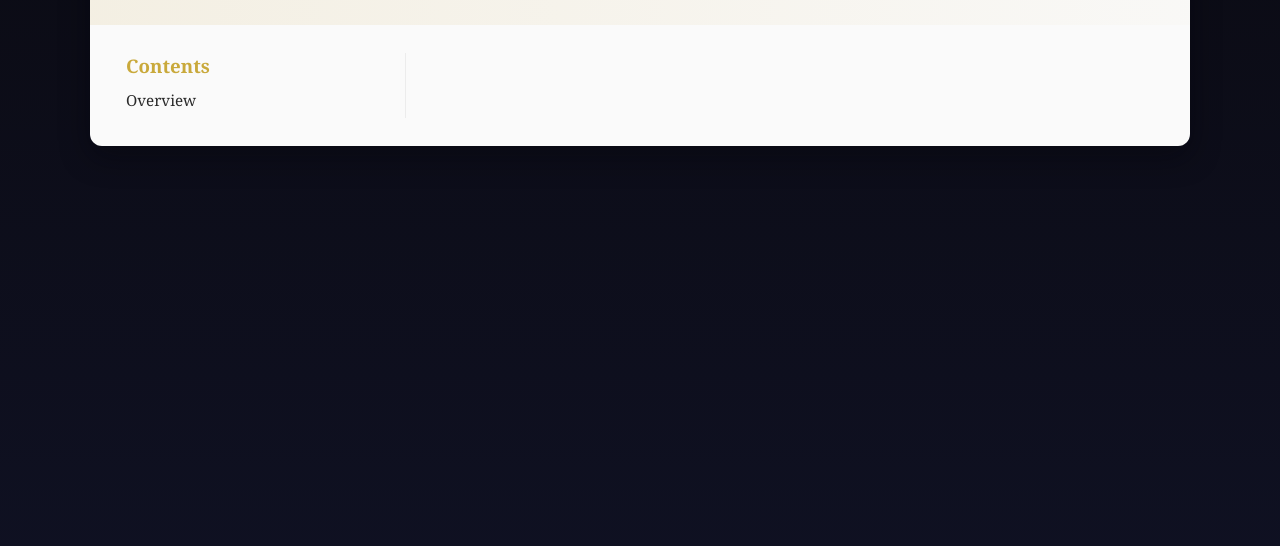
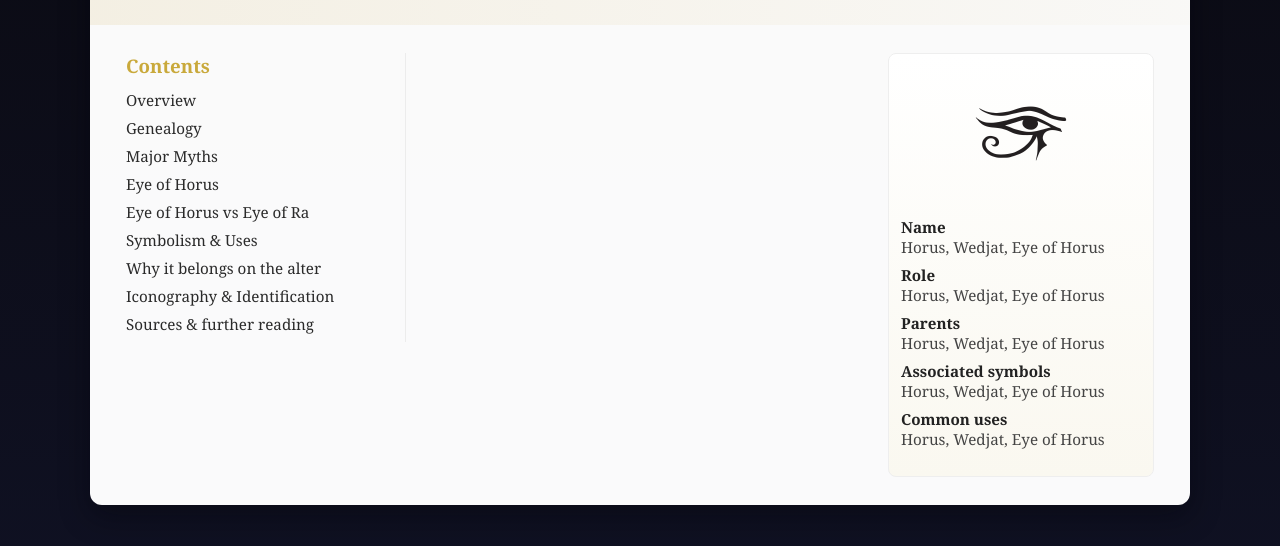
Before and after one commit to Dino-Nuggies45/Ode-to-Horus, a plain HTML site: page story.html in a window 1280 px wide. Shown: the part 134-680 px from the top of the page. Drawn offline with Linux system fonts and the light colour scheme.

Commit message:
very very short work but I want to go play games soooo yeah I plan to finish this today though!!

```diff
--- a/story.html
+++ b/story.html
@@ -130,8 +130,29 @@
                 <h3>Contents</h3>
                 <ul>
                     <li><a href="#overview">Overview</a></li>
+                    <li><a href="#genealogy">Genealogy</a></li>
+                    <li><a href="#major-myths">Major Myths</a></li>
+                    <li><a href="#eye-of-horus">Eye of Horus</a></li>
+                    <li><a href="#eye-vs-ra">Eye of Horus vs Eye of Ra</a></li>
+                    <li><a href="#symbolism">Symbolism & Uses</a></li>
+                    <li><a href="#alter">Why it belongs on the alter</a></li>
+                    <li><a href="#iconography">Iconography & Identification</a></li>
+                    <li><a href="#sources">Sources & further reading</a></li>
                 </ul>
             </nav>
+
+            <article class="content" id="article">
+                <aside class="infobox" aria-hidden="false">
+                    <img src="images/Eye of Horus.png" alt="Wedjat eye illustration" />
+                    <dl>
+                        <dt>Name</dt><dd>Horus, Wedjat, Eye of Horus</dd>
+                        <dt>Role</dt><dd>Horus, Wedjat, Eye of Horus</dd>
+                        <dt>Parents</dt><dd>Horus, Wedjat, Eye of Horus</dd>
+                        <dt>Associated symbols</dt><dd>Horus, Wedjat, Eye of Horus</dd>
+                        <dt>Common uses</dt><dd>Horus, Wedjat, Eye of Horus</dd>
+                    </dl>
+                </aside>
+            </article>
         </div>
     </div>
 </body>
```
